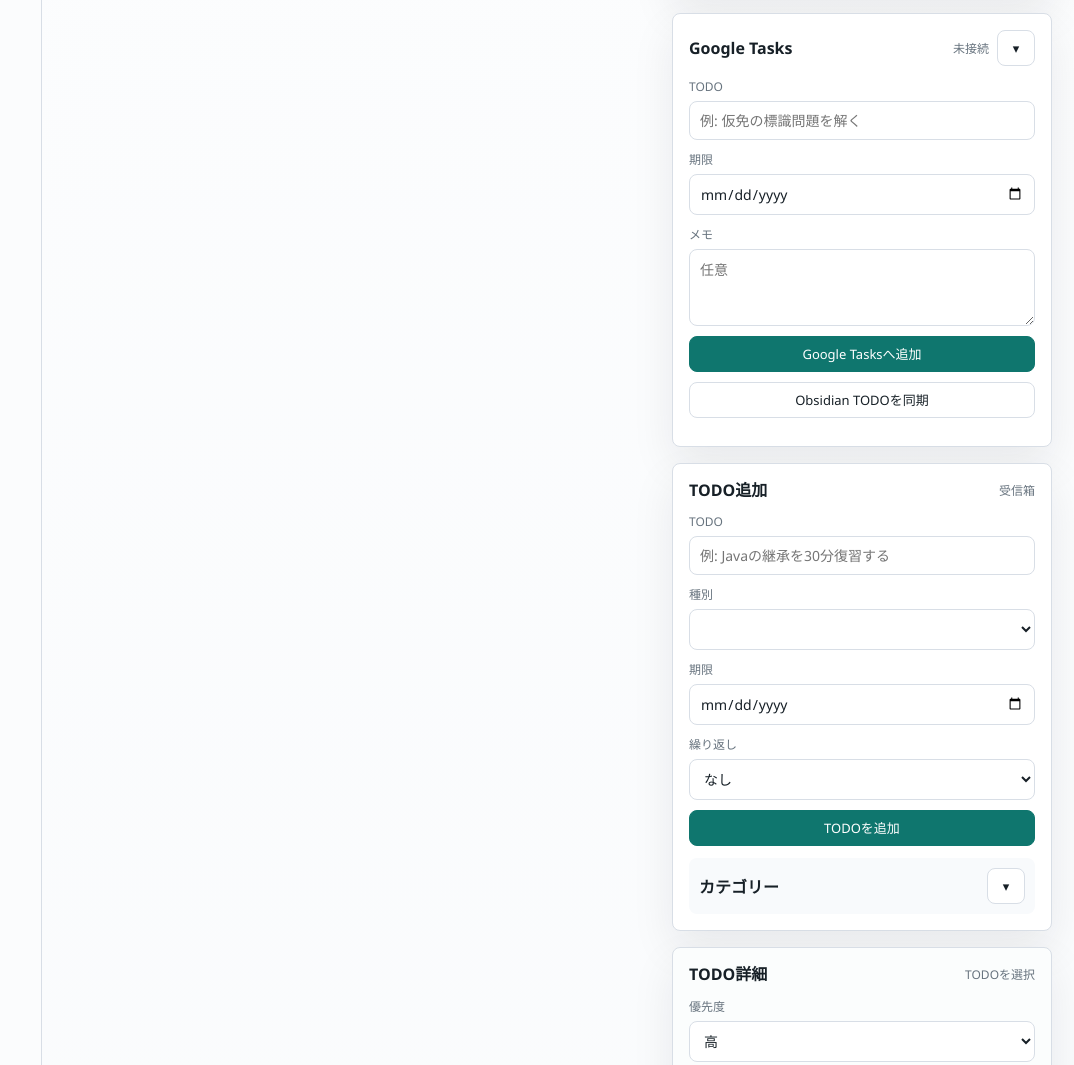
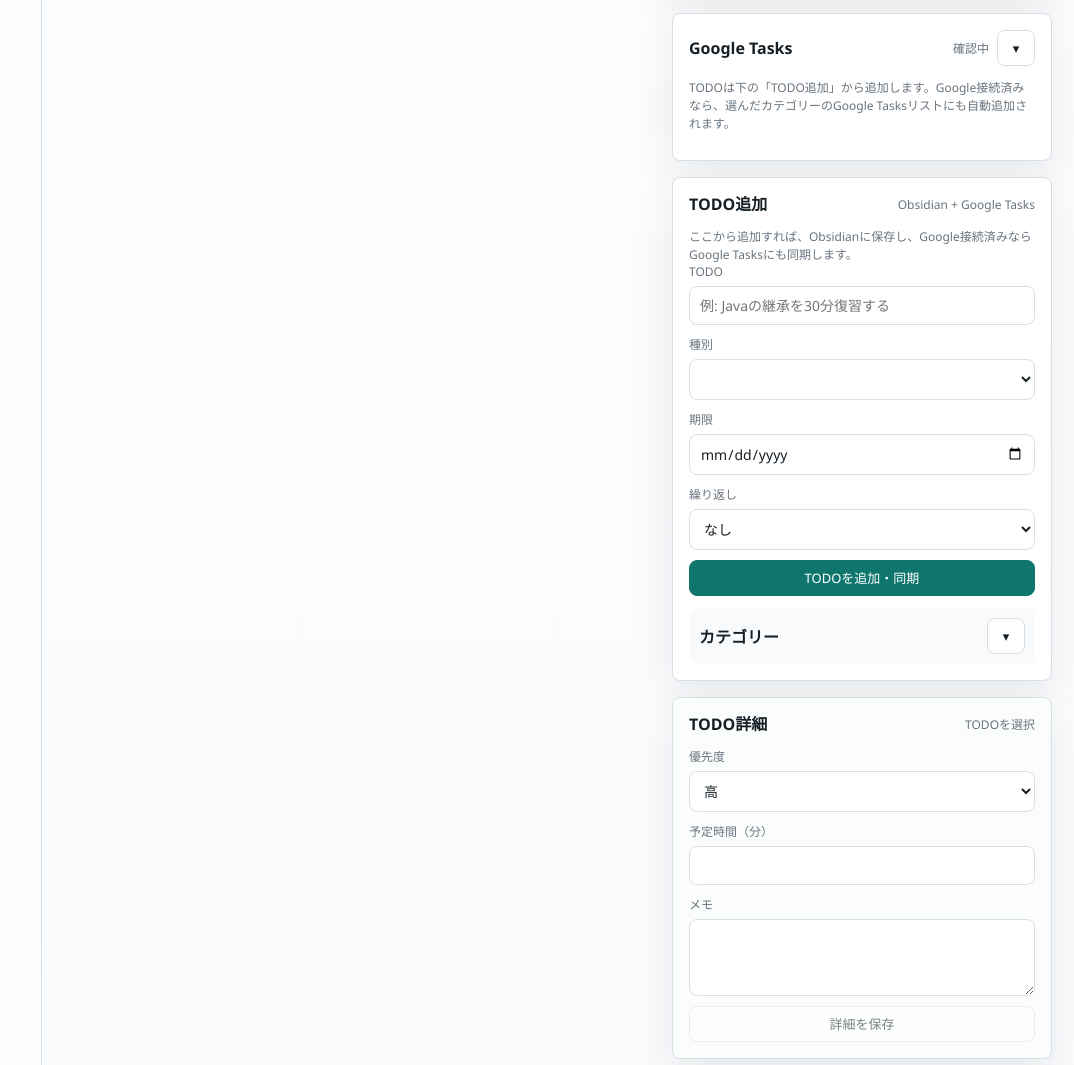
Before and after one commit to ma-saya/obsidian-life-command, a website: page public/index.html in a window 1280 px wide. Shown: the part 3039-4104 px from the top of the page, without its empty margins (206-1280 px from the left). Drawn offline with Linux system fonts and the light colour scheme; no server answers.

Commit message:
Simplify task creation workflow

```diff
--- a/public/app.js
+++ b/public/app.js
@@ -1455,7 +1455,7 @@ els.syncObsidianTasksButton?.addEventListener("click", async () => {
 els.startTimer.addEventListener("click", startTimer);
 els.stopTimer.addEventListener("click", stopTimer);
 
-els.googleTaskForm.addEventListener("submit", async (event) => {
+els.googleTaskForm?.addEventListener("submit", async (event) => {
   event.preventDefault();
   clearGoogleTaskFeedback();
   const title = els.googleTaskTitle.value.trim();
--- a/public/index.html
+++ b/public/index.html
@@ -258,38 +258,22 @@
                 <div id="calendarEventFeedback" class="form-feedback" hidden></div>
               </form>
             </section>
-            <section class="panel">
+            <section class="panel google-tasks-panel">
               <div class="panel-head compact">
                 <h2>Google Tasks</h2>
                 <div class="panel-head-actions">
-                  <span id="googleTasksStatus" class="path-label">未接続</span>
+                  <span id="googleTasksStatus" class="path-label">確認中</span>
                   <button id="googleTasksToggle" class="icon-button" type="button" aria-expanded="false" title="Google Tasks一覧を表示">▾</button>
                 </div>
               </div>
-              <form id="googleTaskForm" class="form-stack">
-                <label>
-                  TODO
-                  <input id="googleTaskTitle" type="text" placeholder="例: 仮免の標識問題を解く" />
-                </label>
-                <label>
-                  期限
-                  <input id="googleTaskDue" type="date" />
-                </label>
-                <label>
-                  メモ
-                  <textarea id="googleTaskNotes" rows="3" placeholder="任意"></textarea>
-                </label>
-                <button id="googleTaskSubmit" class="primary-button" type="submit">Google Tasksへ追加</button>
-                <button id="syncObsidianTasksButton" class="secondary-button" type="button">Obsidian TODOを同期</button>
-                <div id="googleTaskFeedback" class="form-feedback" hidden></div>
-              </form>
+              <p class="settings-note">TODOは下の「TODO追加」から追加します。Google接続済みなら、選んだカテゴリーのGoogle Tasksリストにも自動追加されます。</p>
               <div id="googleTasksList" class="mini-list"></div>
-            </section>
-            <section class="panel">
+            </section>            <section class="panel">
               <div class="panel-head compact">
                 <h2>TODO追加</h2>
-                <span class="path-label">受信箱</span>
+                <span class="path-label">Obsidian + Google Tasks</span>
               </div>
+              <p class="settings-note">ここから追加すれば、Obsidianに保存し、Google接続済みならGoogle Tasksにも同期します。</p>
               <form id="todoAddForm" class="form-stack">
                 <label>
                   TODO
@@ -312,7 +296,7 @@
     <option value="monthly">毎月</option>
   </select>
 </label>
-                <button class="primary-button" type="submit">TODOを追加</button>
+                <button class="primary-button" type="submit">TODOを追加・同期</button>
               </form>
               <div class="category-settings compact-category-settings">
                 <div class="category-settings-head">
```
